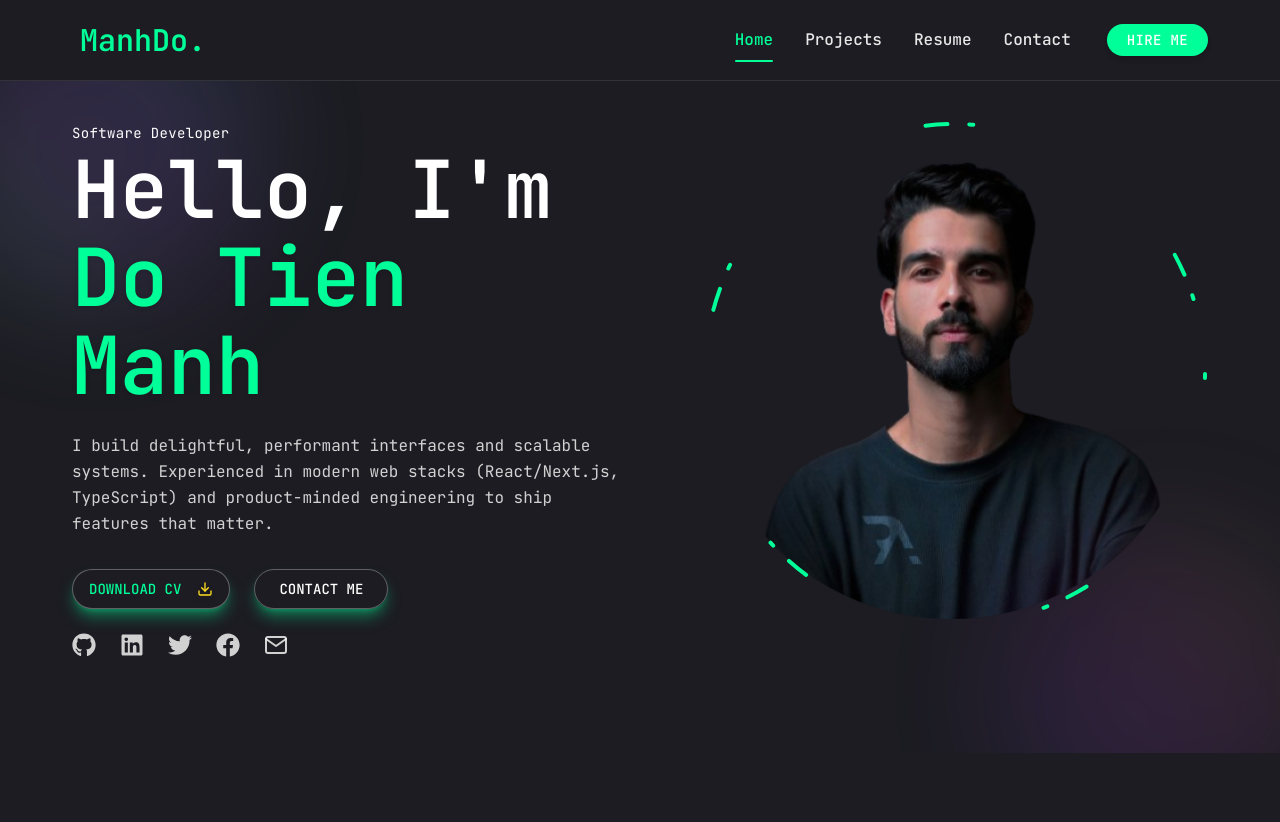
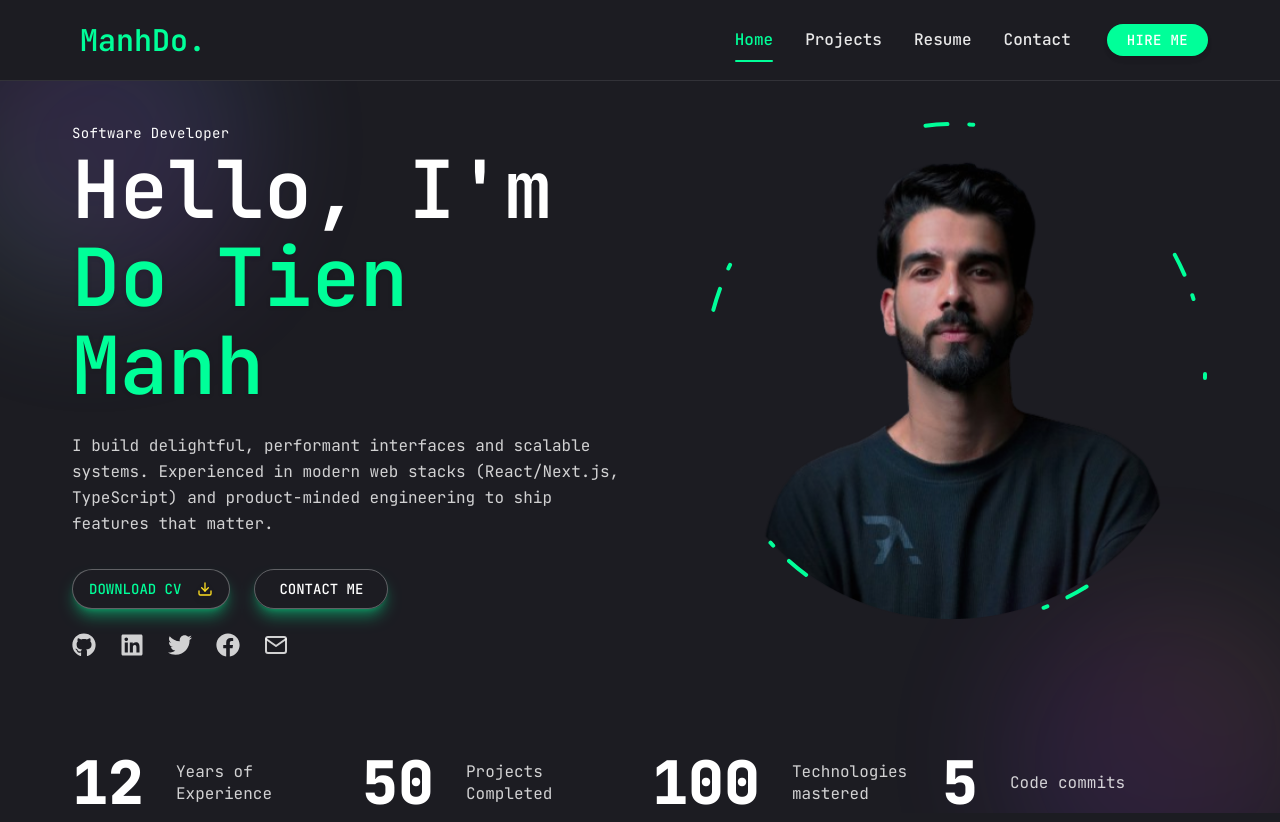
Before and after one commit to DoTienManhCoder/my_cv, a Next.js app: page / in a window 1280 px wide. Before the commit the page ends 800 px from the top, so only its background shows below. Built offline with nearby package versions, Linux system fonts and the light colour scheme.

Commit message:
finish home

```diff
--- a/app/page.jsx
+++ b/app/page.jsx
@@ -1,4 +1,3 @@
-// app/(home)/Home.tsx hoặc src/app/Home.tsx (đặt theo cấu trúc dự án của bạn)
 "use client";
 
 import React from "react";
@@ -7,9 +6,11 @@ import { Button } from "@/components/ui/button";
 import { FiDownload, FiMail } from "react-icons/fi";
 import Socials from "@/components/Socials";
 import Photo from "@/components/Photo";
+import Stats from "@/components/Stats";
 
 const Home = () => {
   return (
+    <>
     <section className="relative h-full">
       {/* Decorative background blobs */}
       <div className="pointer-events-none absolute inset-0 -z-10 overflow-hidden">
@@ -107,7 +108,12 @@ const Home = () => {
           </div>
         </div>
       </div>
+      {/* Decorative background blobs */}
+      <Stats />
     </section>
+
+
+    </>
   );
 };
 
--- a/components/PageTransition.jsx
+++ b/components/PageTransition.jsx
@@ -1,30 +1,36 @@
+// components/PageTransition.jsx
 "use client";
-import { AnimatePresence, motion } from "framer-motion";
+
+import { AnimatePresence, motion, useReducedMotion } from "framer-motion";
 import { usePathname } from "next/navigation";
+import React from "react";
 
-export default function PageFlipTransition({ children }) {
+export default function PageTransition({ children }) {
   const pathname = usePathname();
+  const reduce = useReducedMotion();
+
+  const variants = {
+    initial: { opacity: 0, y: reduce ? 0 : 12, filter: reduce ? "blur(0px)" : "blur(6px)" },
+    animate: { opacity: 1, y: 0, filter: "blur(0px)" },
+    exit:    { opacity: 0, y: reduce ? 0 : -12, filter: reduce ? "blur(0px)" : "blur(6px)" },
+  };
+
+  const transition = {
+    duration: 0.38,
+    ease: [0.22, 1, 0.36, 1],
+  };
 
   return (
     <AnimatePresence mode="wait" initial={false}>
-      {/* overflow-x-hidden chặn thanh cuộn ngang khi 3D “nở” khung */}
-      <div
-        key={pathname}
-        className="relative overflow-x-hidden"
-        style={{ perspective: 1200 }}
-      >
+      <div key={pathname} className="relative overflow-x-clip">
         <motion.div
           key={pathname + "-content"}
-          initial={{ rotateY: 10, opacity: 0 }}
-          animate={{ rotateY: 0, opacity: 1 }}
-          exit={{ rotateY: -90, opacity: 0 }}
-          transition={{ duration: 0.4, ease: "easeInOut" }}
-          style={{
-            transformStyle: "preserve-3d",
-            backfaceVisibility: "hidden", // giảm nhấp nháy & răng cưa
-            willChange: "transform",
-            transformOrigin: "center center", // hạn chế “nở” lệch
-          }}
+          variants={variants}
+          initial="initial"
+          animate="animate"
+          exit="exit"
+          transition={transition}
+          style={{ willChange: "opacity, transform, filter" }}
         >
           {children}
         </motion.div>
--- /dev/null
+++ b/components/Stats.jsx
@@ -0,0 +1,44 @@
+"use client";
+
+import CountUp from "react-countup";
+
+const StatsData = [
+  { num: 12, text: "Years of Experience" },
+  { num: 50, text: "Projects Completed" },
+  { num: 100, text: "Technologies mastered" },
+  { num: 5, text: "Code commits" },
+];
+
+const Stats = () => {
+  return (
+    <section>
+      <div className="container mx-auto">
+        <div className="flex flex-wrap gap-6 max-w-[80vw] mx-auto xl:max-w-none">
+          {StatsData.map((item, index) => {
+            return (
+              <div
+                className="flex-1 flex gap-4 items-center justify-center xl:justify-start"
+                key={index}
+              >
+                <CountUp
+                  end={item.num}
+                  duration={5}
+                  delay={1}
+                  className="text-4xl xl:text-6xl font-extrabold"
+                />
+                <span className="text-sm xl:text-base opacity-70">
+                  {item.label}
+                </span>
+                <p className={`${item.text<15 ? "max-w-[100px]" : "max-w-[150px]"} leading-snug text-white/80`}>
+                    {item.text}
+                </p>
+              </div>
+            );
+          })}
+        </div>
+      </div>
+    </section>
+  );
+};
+
+export default Stats;
--- a/package.json
+++ b/package.json
@@ -21,6 +21,7 @@
     "lucide-react": "^0.539.0",
     "next": "15.4.6",
     "react": "19.1.0",
+    "react-countup": "^6.5.3",
     "react-dom": "19.1.0",
     "react-icons": "^5.5.0",
     "tailwind-merge": "^3.3.1"
```
Also changed, not shown: 1 other file (tests, documents, lock files or other folders).
